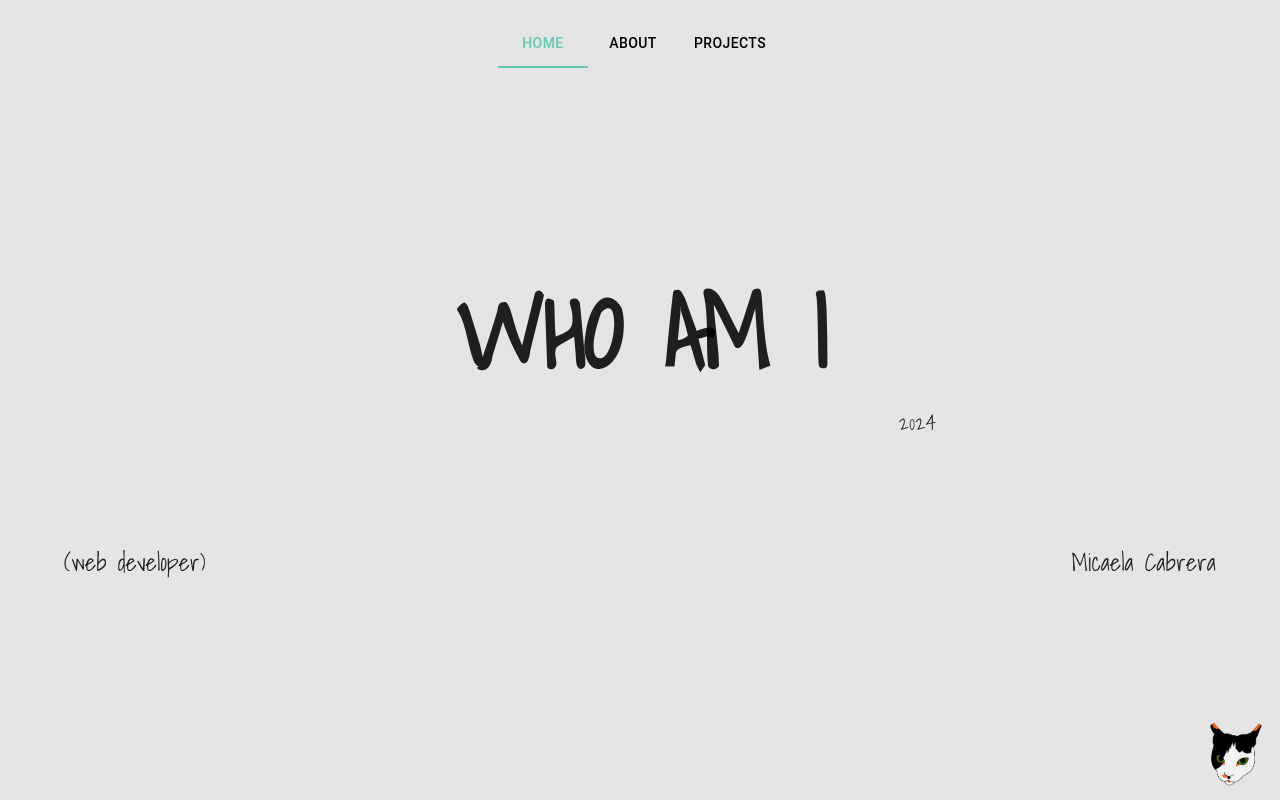
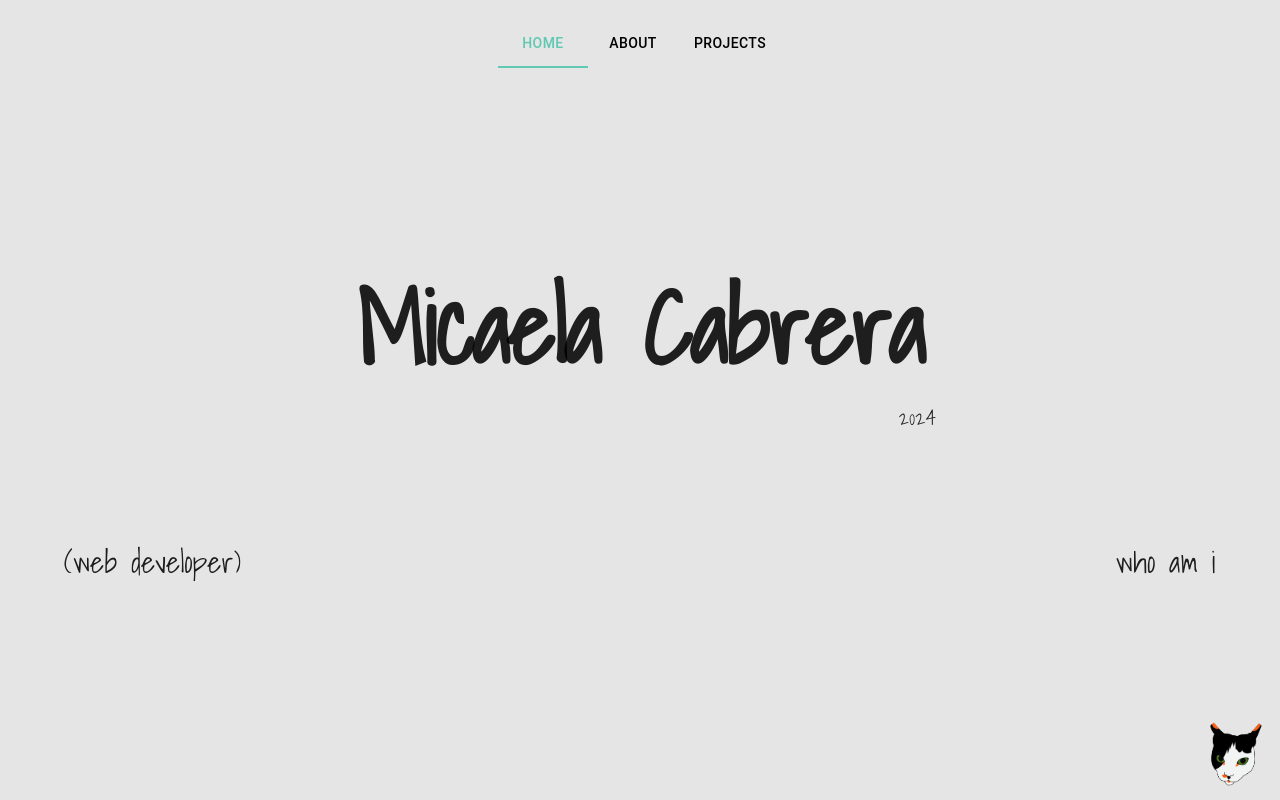
Before and after one commit to MicaCabrera/portolio2024, a React (Vite) app: page / in a window 1280 px wide. Built offline with nearby package versions, Linux system fonts and the light colour scheme.

Commit message:
styles changes

```diff
--- a/src/Pages/Inicio.jsx
+++ b/src/Pages/Inicio.jsx
@@ -19,13 +19,13 @@ export const Inicio = () => {
             fontWeight={700}
             textAlign="center"
           >
-            WHO AM I
+            Micaela Cabrera
           </Typography>
           <Typography
             variant="h6"
             color="textPrimary"
             fontFamily="Shadows Into Light"
-            fontSize={{ xs: 16, md: 24, lg: 25 }}
+            fontSize={{ xs: 20, md: 24, lg: 25 }}
             textAlign="right"
             mt={2}
             sx={{
@@ -42,7 +42,7 @@ export const Inicio = () => {
           <Typography
             variant="h6"
             color="textPrimary"
-            fontSize={{ xs: 18, md: 24 }}
+            fontSize={{ xs: 26, md: 30 }}
             fontFamily="Shadows Into Light"
             textAlign={{ xs: 'center', md: 'left' }}
             mt={{ xs: 2, md: 10 }}
@@ -55,11 +55,11 @@ export const Inicio = () => {
             variant="h6"
             color="textPrimary"
             fontFamily="Shadows Into Light"
-            fontSize={{ xs: 18, md: 24 }}
+            fontSize={{ xs: 26, md: 30 }}
             textAlign={{ xs: 'center', md: 'right' }}
             mt={{ xs: 0, md: 10 }}
           >
-            Micaela Cabrera
+            who am i
           </Typography>
         </Grid>
       </Grid>
--- a/src/components/Footer.jsx
+++ b/src/components/Footer.jsx
@@ -18,7 +18,7 @@ const actions = [
     url: 'https://www.linkedin.com/in/micacabreradev/',
   },
   {
-    icon: <GitHubIcon fontSize="large" sx={{ color: 'black' }} />,
+    icon: <GitHubIcon fontSize="large" sx={{ color: 'orange' }} />,
     name: 'GitHub',
     url: 'https://github.com/MicaCabrera',
   },
```
